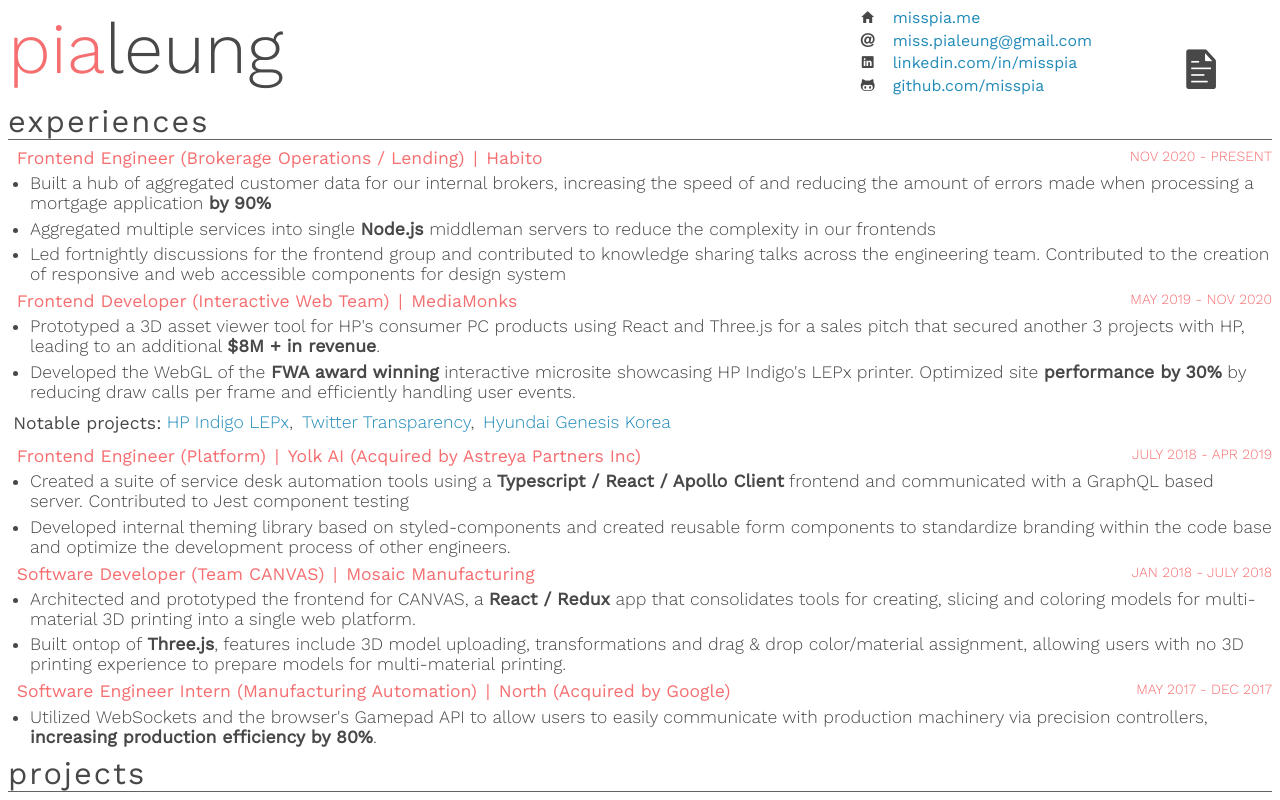
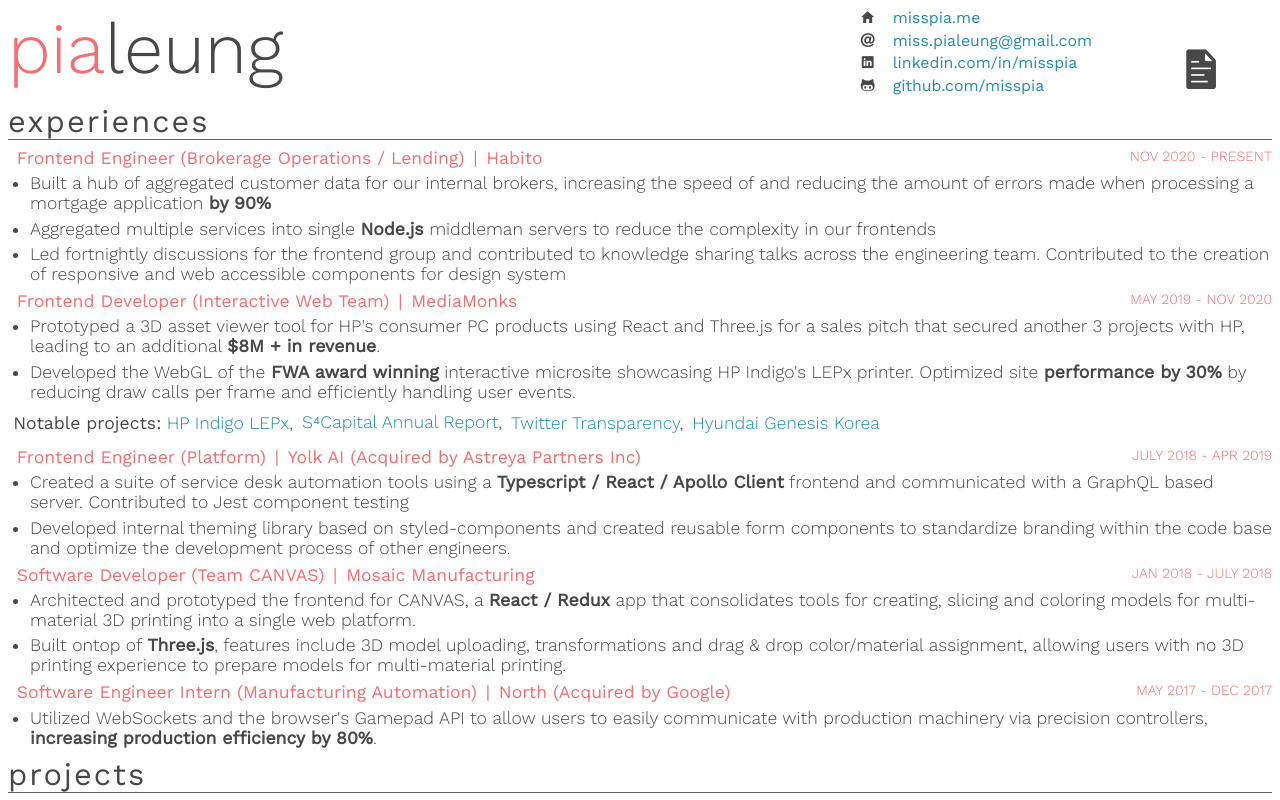
Before and after one commit to misspia/resume, a React app: page / in a window 1280 px wide. Shown: the top 800 px of the page. Built offline with nearby package versions, Linux system fonts and the light colour scheme.

Commit message:
add notable project to MM

```diff
--- a/src/experiences/metadata.js
+++ b/src/experiences/metadata.js
@@ -71,6 +71,10 @@
 					href: 'https://www8.hp.com/us/en/industrial-printers/indigo-digital-presses/lepx-digital-printing-technology.html',
 				},
 				{
+					label: 'S⁴Capital Annual Report',
+					href: 'https://www.s4capital.com/annualreport19/',
+				},
+				{
 					label: 'Twitter Transparency',
 					href: 'https://transparency.twitter.com/',
 				},
```
Also changed, not shown: 1 other file (tests, documents, lock files or other folders).
